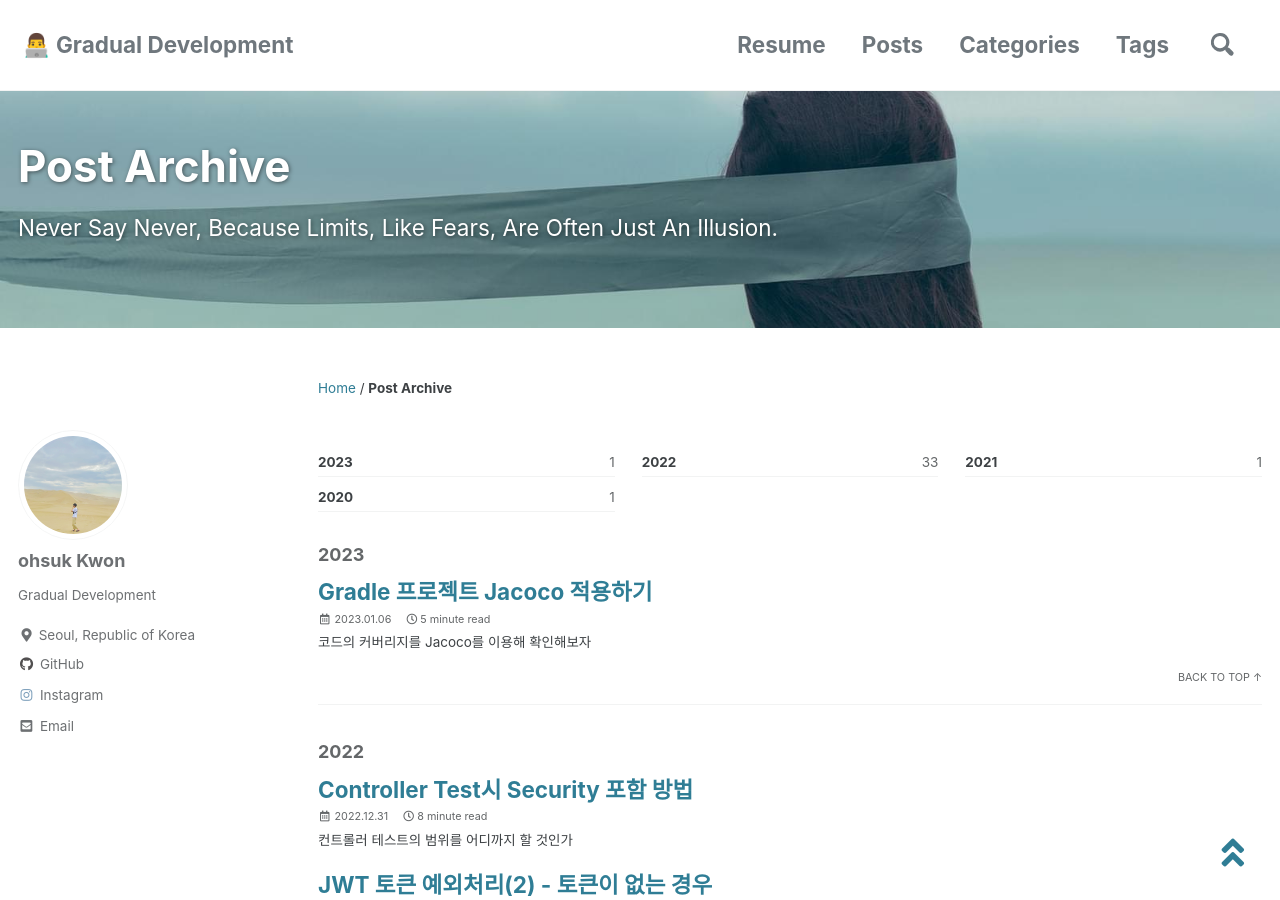
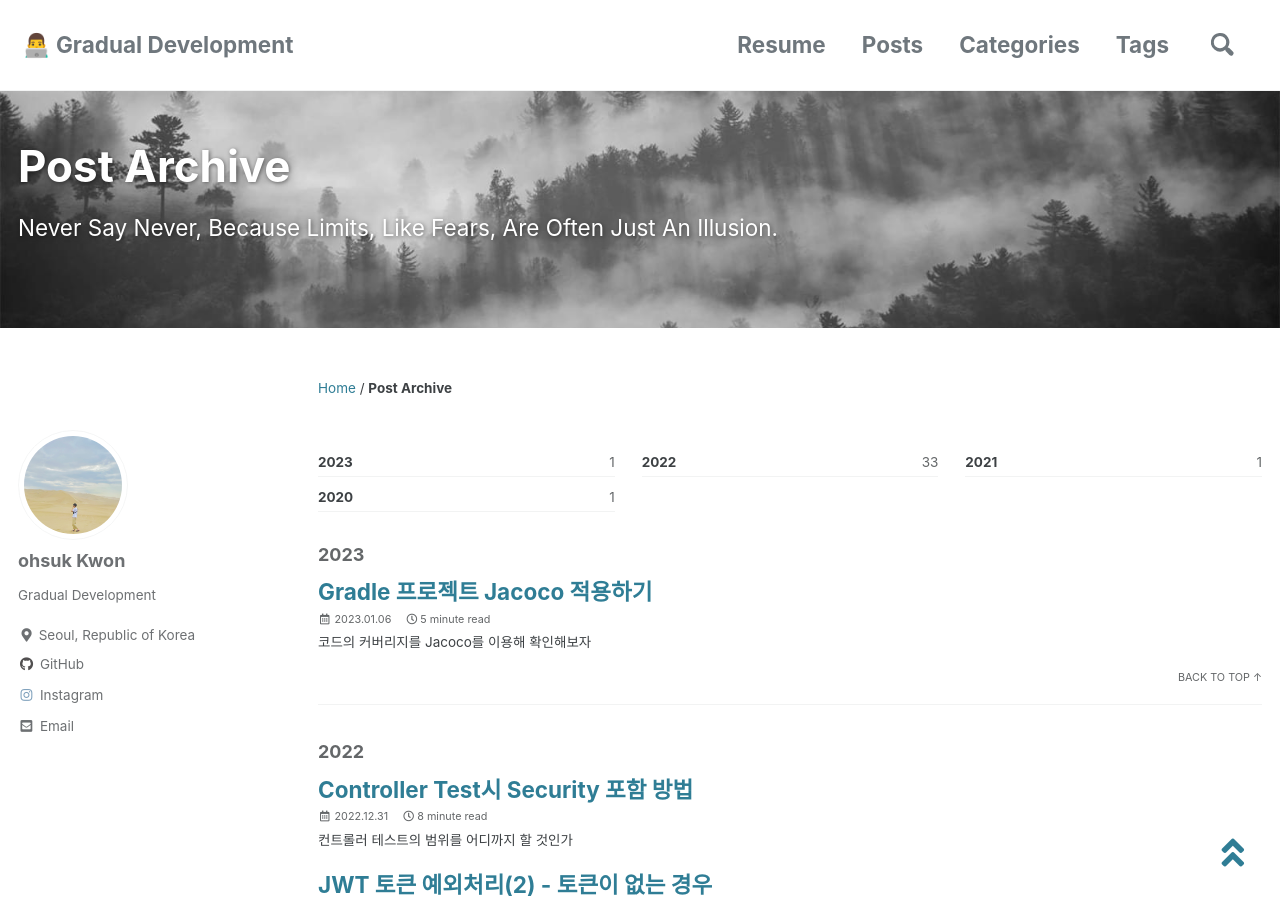
Before and after one commit to percyfrank/percyfrank.github.io, a Jekyll site: the page built from _pages/posts.md, in a window 1280 px wide and 900 px high. Built offline with Jekyll 4.4.1, drawn with Linux system fonts in a browser that asks for light colours; cached includes are drawn as plain includes.

Commit message:
style : 홈 사진 변경

```diff
--- a/_config.yml
+++ b/_config.yml
@@ -278,7 +278,7 @@ defaults:
       share: true
       related: true
       header:
-        overlay_image: /assets/images/unsplash-gallery-image-1.jpg
+        overlay_image: /assets/images/unsplash-image-1.jpg
         show_overlay_excerpt: true
 
   # _pages
@@ -288,7 +288,7 @@ defaults:
     values:
       author_profile: true
       header:
-        overlay_image: /assets/images/unsplash-gallery-image-1.jpg
+        overlay_image: /assets/images/unsplash-image-1.jpg
       excerpt: "Never Say Never, Because Limits, Like Fears, Are Often Just An Illusion."
 
   # # _portfolio
```
